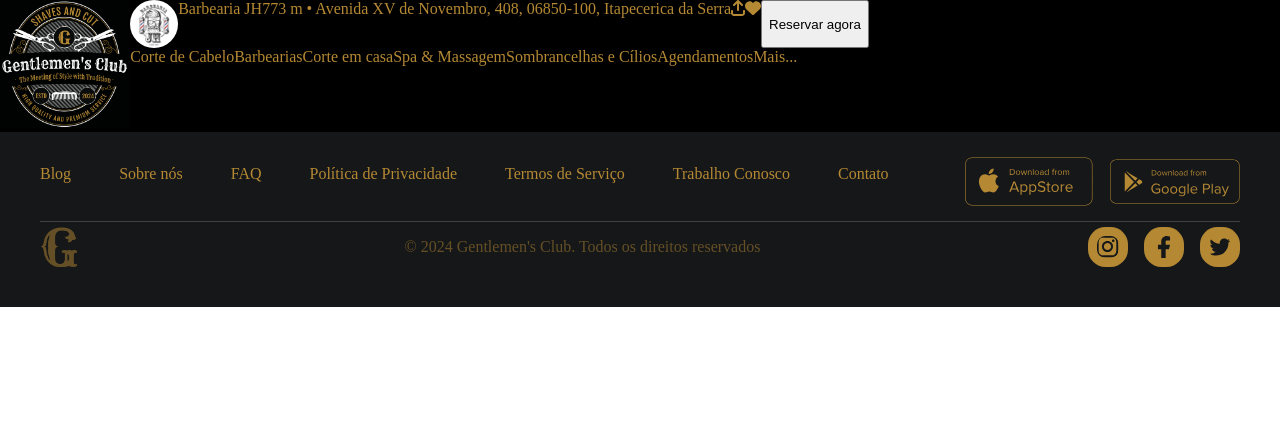
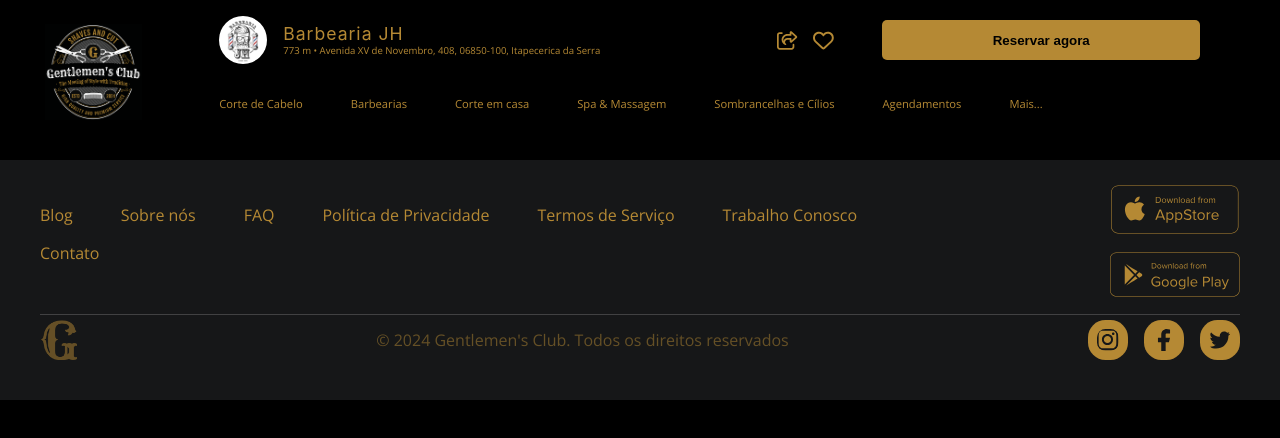
Before and after one commit to Git-Hub-Gentlemen-s-Club/GentlemensClub, a React (Vite) app in the folder gentlemens-club-app/: page / in a window 1280 px wide. Shown: the top 438 px of the page. Built offline with nearby package versions, Linux system fonts and the light colour scheme.

Commit message:
Terminado o header

```diff
--- a/gentlemens-club-app/package.json
+++ b/gentlemens-club-app/package.json
@@ -10,6 +10,7 @@
     "preview": "vite preview"
   },
   "dependencies": {
+    "@fortawesome/free-regular-svg-icons": "^6.6.0",
     "@fortawesome/free-solid-svg-icons": "^6.6.0",
     "@fortawesome/react-fontawesome": "^0.2.2",
     "react": "^18.3.1",
--- a/gentlemens-club-app/src/App.jsx
+++ b/gentlemens-club-app/src/App.jsx
@@ -35,7 +35,7 @@ function App() {
 
     return (
         <>
-            {/* <GlobalStyle /> */}
+            <GlobalStyle />
             {/* <Header />
             <div className="container">
                 <LocationHeader city={city} />
--- a/gentlemens-club-app/src/components/BarberShopSelected.jsx
+++ b/gentlemens-club-app/src/components/BarberShopSelected.jsx
@@ -1,11 +1,11 @@
 import Logo from '../assets/LogoGentlemensClub.png'
 import BarbershopLogo from '../assets/barbeariaJH.jpg'
-import { faHeart, faArrowUpFromBracket } from '@fortawesome/free-solid-svg-icons';
+import { faHeart, faShareFromSquare } from '@fortawesome/free-regular-svg-icons';
 import { FontAwesomeIcon } from '@fortawesome/react-fontawesome';
 
 import styled from "styled-components"
 
-const barberShopSelected = styled.div`
+const BarberShop = styled.div`
     background-color: #000;
     `
 const Header = styled.header`
@@ -13,30 +13,88 @@ const Header = styled.header`
     display: flex;
     flex-direction: row;
     color: #B58934;
+    width: 100%;
+    gap: 2rem;
+    padding: 1rem 0 2rem 0;
+    /* padding-left: 5%; */
     `
 const LogoDiv = styled.div`
+    display: flex;
+    justify-content: center;
+    align-items: center;
+    width: 15%;
     `
 const HeaderDiv = styled.div`
+    display: flex;
+    flex-direction: column;
+    gap: 1rem;
+    width: 85%;
     `
 const ImgDiv = styled.div`
     display: flex;
     flex-direction: row;
+    align-items: center;
+    gap: 1rem;
+
+    button{
+        background-color: #B58934;
+        width: 30%;
+        height: 2.5rem;
+        border: none;
+        border-radius: 5px;
+        padding: 0;
+        font-weight: 600;
+        margin-left: 2rem;
+    }
     `
 const ImgEnderecoDiv = styled.div`
-    display: block;
+    display: flex;
+    flex-direction: column;
+    justify-content: center;
+    width: 45%;
+
+    h2{
+        font-size: 1.1rem;
+        font-weight: 400;
+        letter-spacing: 1px;
+        font-family:'Inter', sans-serif;
+    }
+    p{
+        font-size: 0.6rem;
+    }
 `
-const LinkDiv = styled.div`
-    `
+const DivIcons = styled.div`
+    display: flex;
+    align-items: center;
+    gap: 1rem;
+`
+
 const LogoImg = styled.img`
     width: auto;
-    height: 8rem;
+    height: 6rem;
     `
 const LogoBarbershop = styled.img`
     width: auto;
     height: 3rem;
     border-radius: 50%;
     `
+const LinkDiv = styled.div`
+    display: flex;
+    width: 100%;
+    flex-direction: row;
+    gap: 3rem;
+    align-items: center;
+    padding-top: 1rem;
+    `
 const Link = styled.a`
+    font-size: 0.7rem;
+    padding-bottom: 1rem;
+    box-sizing: border-box;
+    border-bottom: 1px solid transparent;
+
+    &:hover{
+        border-bottom: 1px solid #B58934;
+    }
     `
 
 const response = {
@@ -117,7 +175,7 @@ const response = {
 
 const BarberShopSelected = () => {
     return (
-        <barberShopSelected>
+        <BarberShop>
             <Header>
                 <LogoDiv>
                     <LogoImg src={Logo} alt="Logo Gentlemen's Club" />
@@ -126,11 +184,13 @@ const BarberShopSelected = () => {
                     <ImgDiv>
                         <LogoBarbershop src={BarbershopLogo} alt="Logo Gentlemen's Club" />
                         <ImgEnderecoDiv>
-                            {response.name}
-                            {response.address}
+                            <h2>{response.name}</h2>
+                            <p>{response.address}</p>
                         </ImgEnderecoDiv>
-                        <FontAwesomeIcon icon={faArrowUpFromBracket} />
-                        <FontAwesomeIcon icon={faHeart} />
+                        <DivIcons>
+                            <FontAwesomeIcon icon={faShareFromSquare} style={{ width: '1.3rem', height: '1.3rem' }} />
+                            <FontAwesomeIcon icon={faHeart} style={{ width: '1.3rem', height: '1.3rem' }} />
+                        </DivIcons>
                         <button>Reservar agora</button>
                     </ImgDiv>
                     <LinkDiv>
@@ -144,7 +204,7 @@ const BarberShopSelected = () => {
                     </LinkDiv>
                 </HeaderDiv>
             </Header>
-        </barberShopSelected>
+        </BarberShop>
     )
 }
 
--- a/gentlemens-club-app/src/styled_components/GlobalStyle.jsx
+++ b/gentlemens-club-app/src/styled_components/GlobalStyle.jsx
@@ -1,11 +1,18 @@
 import { createGlobalStyle } from "styled-components";
 
 const GlobalStyle = createGlobalStyle`
+    @font-face {
+        font-family: 'Inter';
+        src: url('https://fonts.googleapis.com/css2?family=Inter:wght@400;700&display=swap');
+        font-weight: 400;
+        font-style: normal;
+    }
+
     body {
-        font-family: "Open Sans", sans-serif;
-        background-color: black;
-        /* overflow-x: hidden; */
-    };
+    font-family: "Open Sans", sans-serif;
+    background-color: black;
+    /* overflow-x: hidden; */
+};
 `;
 
 export default GlobalStyle;
```
Also changed, not shown: 1 other file (tests, documents, lock files or other folders).
